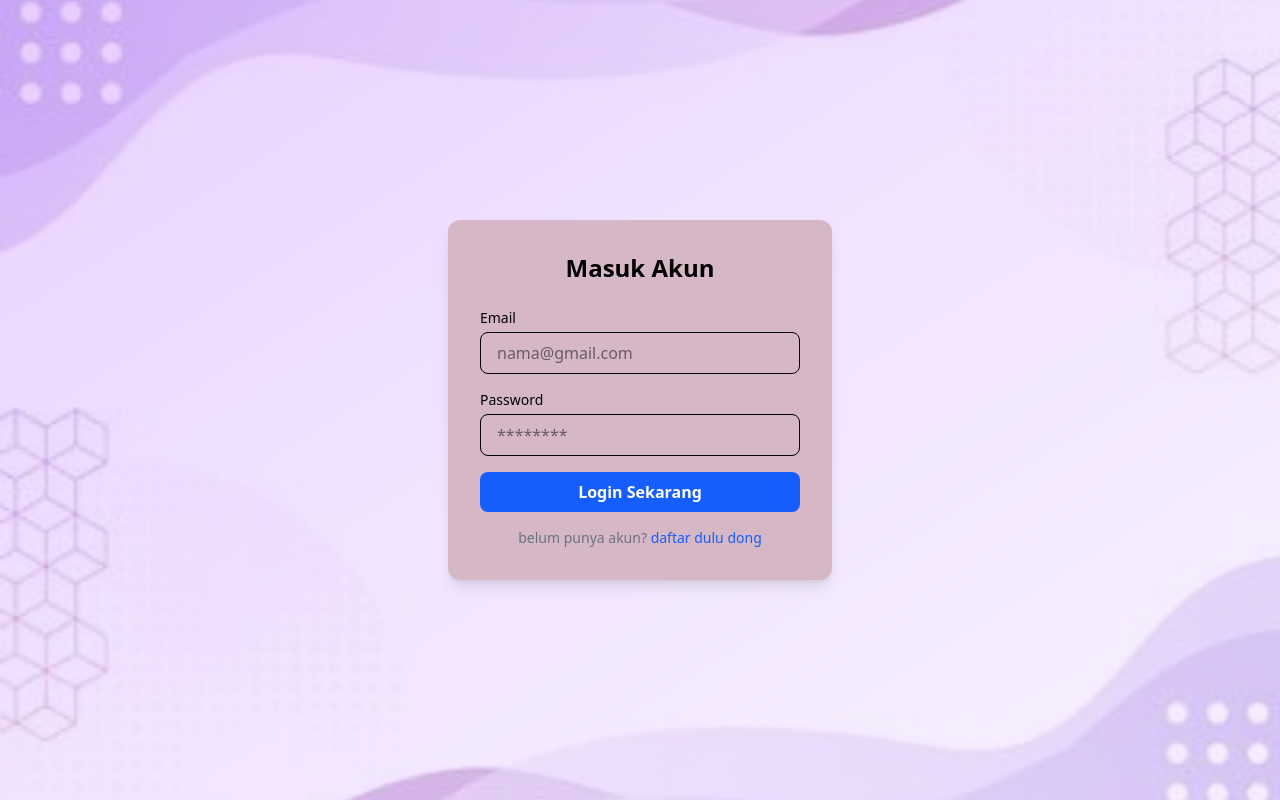
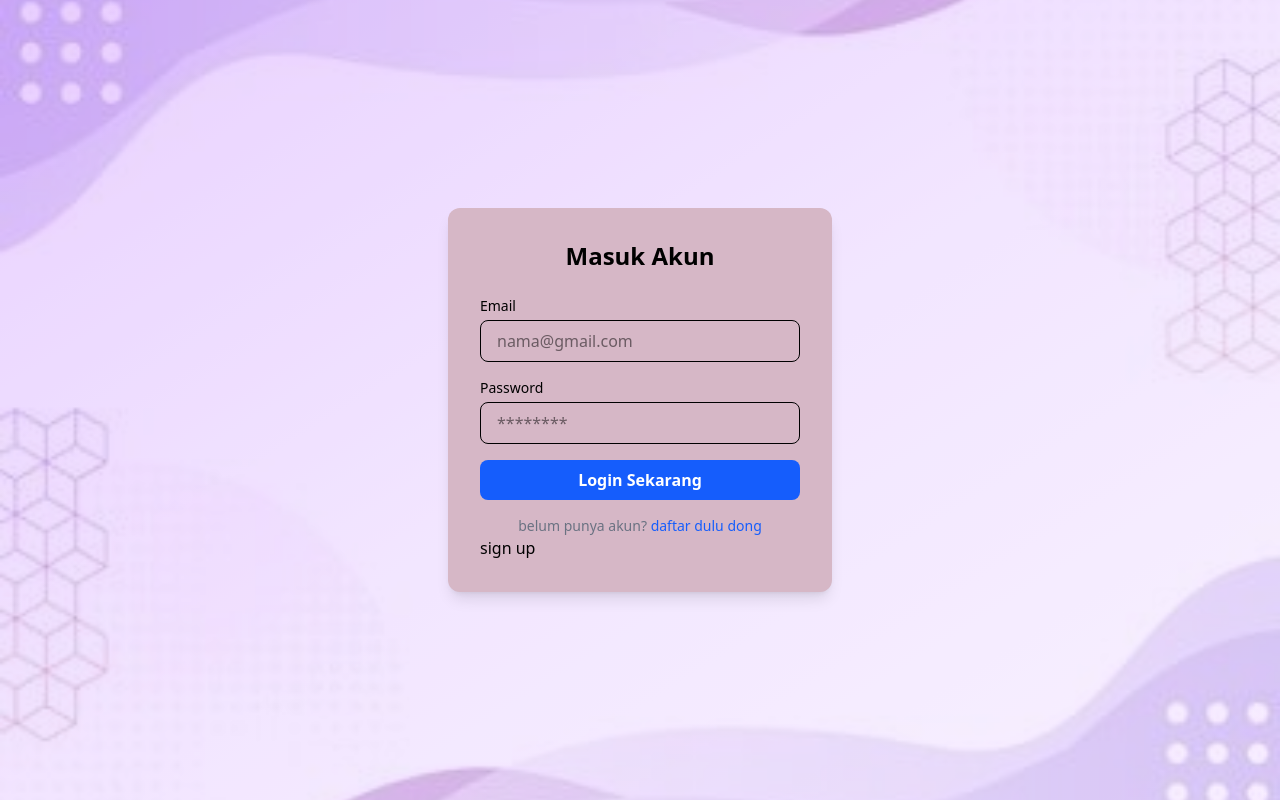
Before and after one commit to novinur8994-dev/login-page, a website: page index.html in a window 1280 px wide. Drawn offline with Linux system fonts and the light colour scheme.

Commit message:
first login

```diff
--- a/index.html
+++ b/index.html
@@ -53,7 +53,7 @@
         daftar dulu dong
       </a>
     </p>
-
+      <a href="sign-up.html">sign up</a>
   </div>
 
 </body>
```
